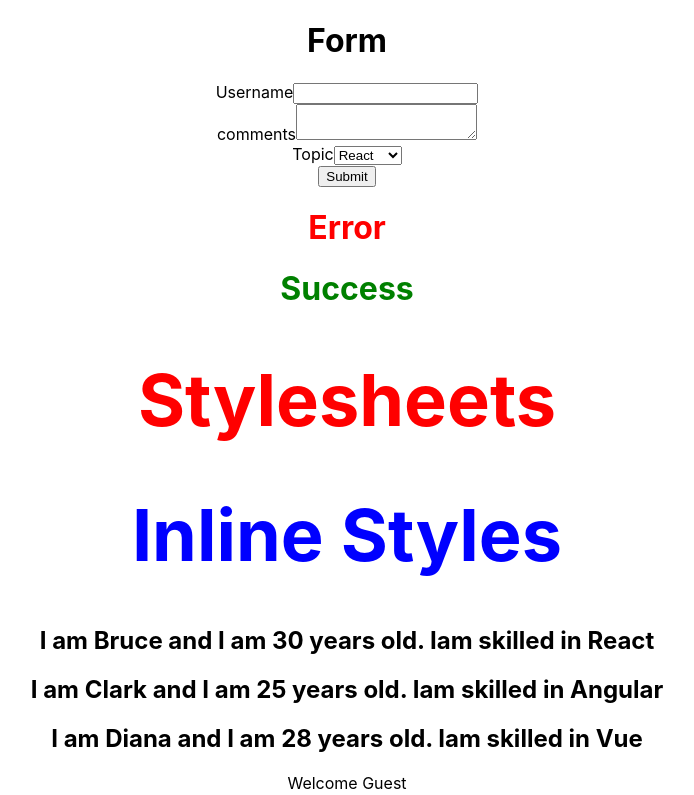
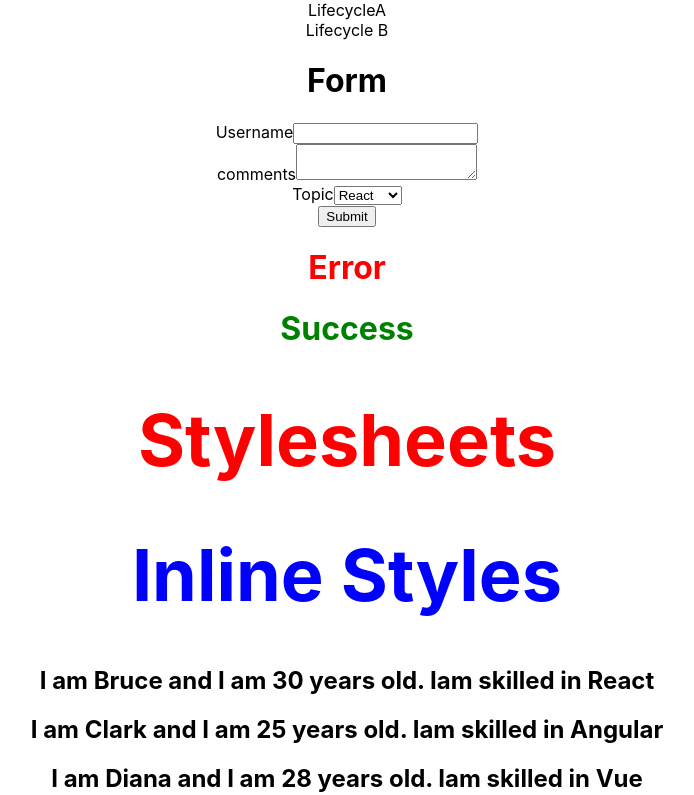
Before and after one commit to Vaishnavireddiee01/react-learn, a React (Create React App) app: page / in a window 1280 px wide. Shown: the top 795 px of the page, without its empty margins (293-987 px from the left). Built offline with nearby package versions, Linux system fonts and the light colour scheme.

Commit message:
Component mounting lifecycle methods

```diff
--- a/src/App.js
+++ b/src/App.js
@@ -18,10 +18,15 @@
 import styles from './appStyles.module.css'
 import './App.css'
 import Form from './Component/Form'
+import LifecycleA from './Component/LifecycleA'
+
 class App extends Component {
   render() {
     return(
       <div className="App">
+
+        {/*using lifecycle methods*/}
+        <LifecycleA/>
         {/*Forms*/}
 
         <Form/>
--- /dev/null
+++ b/src/Component/LifecycleA.js
@@ -0,0 +1,34 @@
+import React, { Component } from 'react'
+import LifecycleB from './LifecycleB'
+
+class LifecycleA extends Component {
+    constructor(props){
+        super(props)
+
+        this.state={
+            name:'AVR'
+        }
+        console.log('LifecycleA constructor')
+    }
+
+    static getDerivedStateFromProps(Props, State){
+        console.log('LifecycleA getDerivedStateFromProps')
+        return null
+    }
+
+    componentDidMount(){
+        console.log('LifecycleA componentDidMount')
+    }
+  render() {
+    console.log('LifecycleA render')
+    return (
+        <div>
+            <div> LifecycleA </div>
+            <LifecycleB/>
+        </div>
+
+    )
+  }
+}
+
+export default LifecycleA
--- /dev/null
+++ b/src/Component/LifecycleB.js
@@ -0,0 +1,31 @@
+import React, { Component } from 'react'
+
+class LifecycleB extends Component {
+    constructor(props){
+        super(props)
+
+        this.state={
+            name:'AVR'
+        }
+        console.log('LifecycleB constructor')
+    }
+
+    static getDerivedStateFromProps(Props, State){
+        console.log('LifecycleB getDerivedStateFromProps')
+        return null
+    }
+
+    componentDidMount(){
+        console.log('LifecycleB componentDidMount')
+    }
+  render() {
+    console.log('LifecycleB render')
+    return (
+      <div>
+        Lifecycle B
+      </div>
+    )
+  }
+}
+
+export default LifecycleB
```
Also changed, not shown: 1 other file (tests, documents, lock files or other folders).
